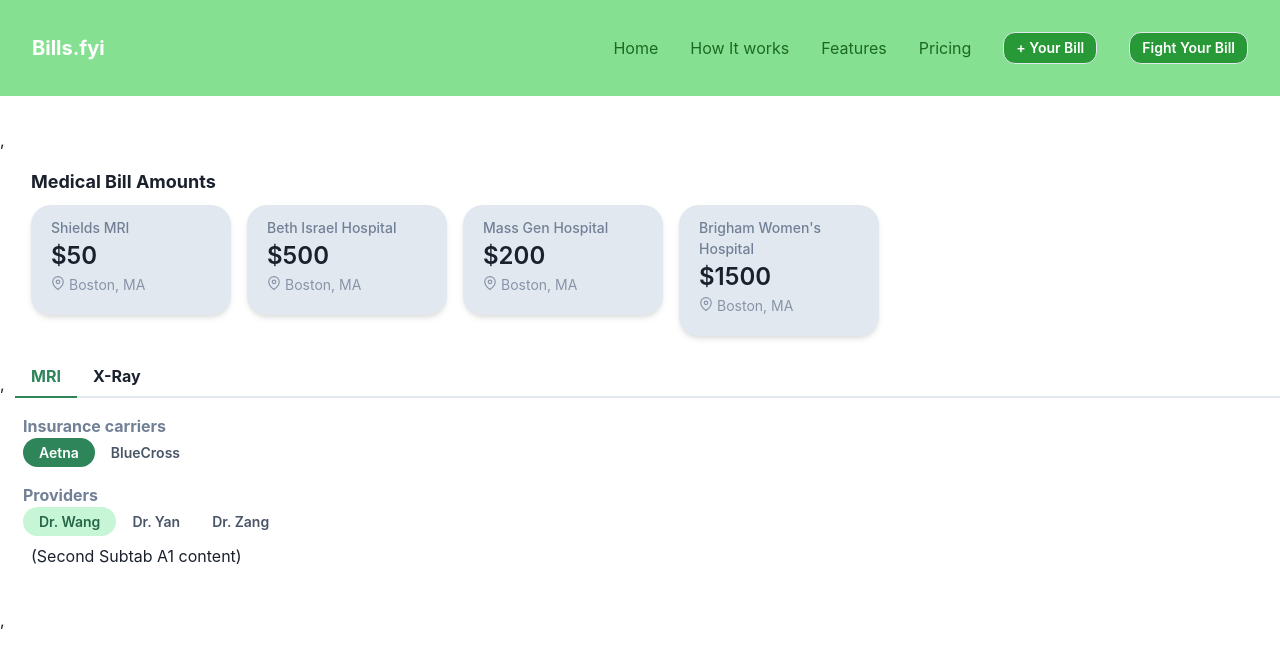
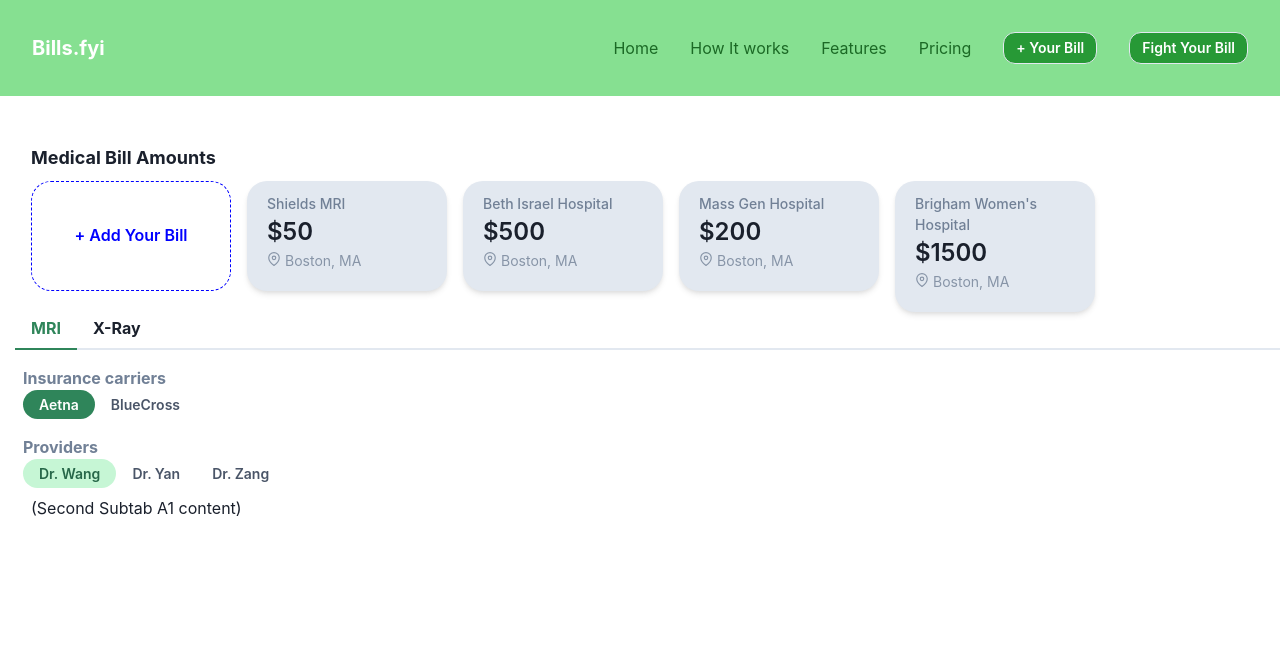
Before and after one commit to lisayan/bills-fyi, a React (Create React App) app: page / in a window 1280 px wide. Shown: the top 664 px of the page. Built offline with nearby package versions, Linux system fonts and the light colour scheme.

Commit message:
Added add your bill button that redirects to a new page and refactored App.jsx to route to different page addresses

```diff
--- a/package.json
+++ b/package.json
@@ -13,6 +13,7 @@
     "react": "^18.2.0",
     "react-dom": "^18.2.0",
     "react-icons": "^3.11.0",
+    "react-router-dom": "^6.22.3",
     "react-scripts": "5.0.1",
     "web-vitals": "^2.1.4"
   },
--- a/src/App.jsx
+++ b/src/App.jsx
@@ -1,14 +1,16 @@
 import React from "react";
-import Header from "./components/Header";
-import Tabs from "./components/HomePageTabs";
-import LiveBills from "./components/LiveBills"
+import { BrowserRouter as Router, Routes, Route, Link } from 'react-router-dom';
+import { ChakraProvider, Box, Text } from "@chakra-ui/react";
+import Home from './pages/Home';
+import AddBill from './pages/AddBill';
 
 export default function App() {
   return (
-    <div>
-      <Header />,
-      <LiveBills />,
-      <Tabs />,
-    </div>
-  );
-}
+    <Router>
+      <Routes>
+        <Route path="/" element={<Home/>} />
+        <Route path="/addbillpage" element={<AddBill/>}/>
+      </Routes>
+    </Router>
+  )
+};
--- a/src/components/LiveBills/BillPillContainer.jsx
+++ b/src/components/LiveBills/BillPillContainer.jsx
@@ -1,12 +1,13 @@
 import React from 'react';
-import {Box, Stack, Text } from '@chakra-ui/react';
+import {Link} from 'react-router-dom';
+import { Box, Button, Stack, Text } from '@chakra-ui/react';
 import BillPill from './BillPill';
 import { billPillContainer } from '../../styles/billpillcontainer.css';
 
 export default function BillPillContainer() {
-    return(
-      <div className='billPillContainer'>
-        <Box p={4}>
+  return (
+    <div className='billPillContainer'>
+      <Box p={4}>
         <Text fontSize="lg" fontWeight="bold" marginBottom="10px">Medical Bill Amounts</Text>
         <Stack
           spacing={4}
@@ -14,6 +15,19 @@ export default function BillPillContainer() {
           direction={["column", "row", "row", "row"]}
           pt={[4, 4, 0, 0]}
         >
+          <Link to="/addbillpage">
+            <Button
+              borderRadius="20px"
+              variant="outline"
+              borderStyle="dashed"
+              borderColor="blue"
+              textColor="blue"
+              p={3}
+              px={5}
+              width="200px"
+              height="110px"
+            >+ Add Your Bill</Button>
+          </Link>
           <BillPill
             label="Shields MRI"
             value={50}
@@ -40,6 +54,6 @@ export default function BillPillContainer() {
           />
         </Stack>
       </Box>
-      </div>
-    )
+    </div>
+  )
 }
--- /dev/null
+++ b/src/pages/AddBill.jsx
@@ -0,0 +1,15 @@
+import React from 'react';
+import { ChakraProvider, Box, Text } from "@chakra-ui/react";
+import Header from "../components/Header";
+
+export default function AddBillPage() {
+    return (
+        <div>
+            <Header />
+            <Box p={4} borderWidth="1px" borderRadius="lg">
+                <Text fontSize="lg" fontWeight="bold">Add Bill Page</Text>
+                {/* Content of the new page */}
+            </Box>
+        </div>
+    )
+};
--- /dev/null
+++ b/src/pages/Home.jsx
@@ -0,0 +1,14 @@
+import React from 'react';
+import Header from "../components/Header";
+import Tabs from "../components/HomePageTabs";
+import LiveBills from "../components/LiveBills"
+
+export default function HomePage() {
+    return (
+        <div>
+            <Header />
+            <LiveBills />
+            <Tabs />
+        </div>
+    )
+};
```
Also changed, not shown: src/components/LiveBills/AddBill.jsx (deleted), 1 other file (tests, documents, lock files or other folders).
